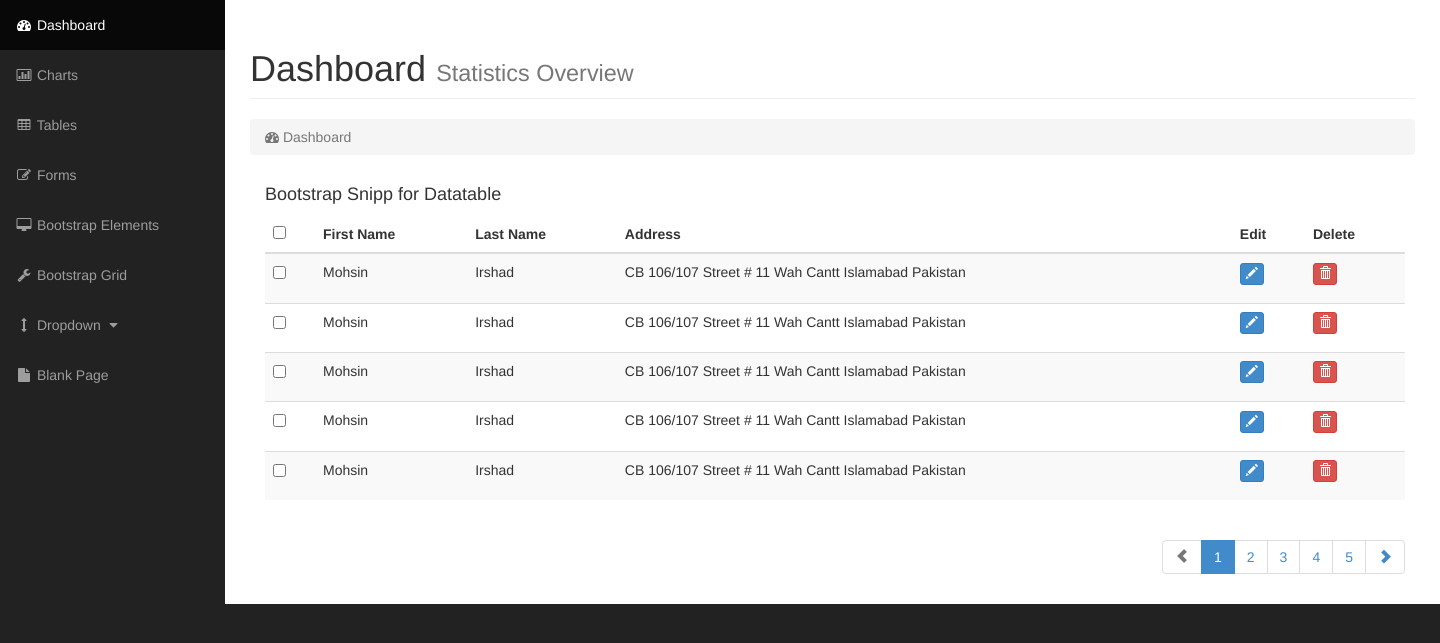
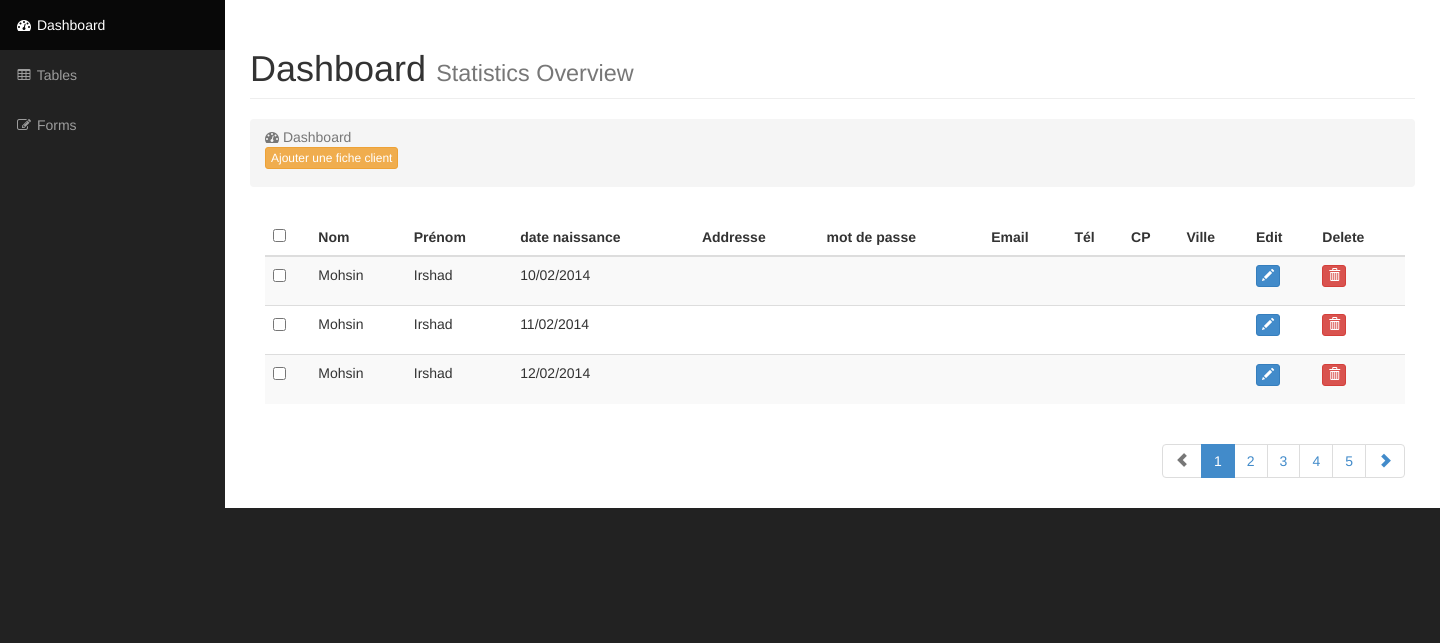
Before and after one commit to doudounet/EPSIMMO, a PHP site: page /Admin/index.php in a window 1440 px wide. Shown: the part 51-694 px from the top of the page. Run offline with PHP 8.4, Linux system fonts and the light colour scheme; grey boxes labelled with a size stand in for pictures from a placeholder-image service; some libraries are stand-ins or nearby versions.

Commit message:
Modification ->  Admin/index.php

```diff
--- a/Admin/index.php
+++ b/Admin/index.php
@@ -149,7 +149,7 @@
                         </li>
                         <li class="divider"></li>
                         <li>
-                            <a href="#"><i class="fa fa-fw fa-power-off"></i> Log Out</a>
+                            <a href="../logout.php"><i class="fa fa-fw fa-power-off"></i> Log Out</a>
                         </li>
                     </ul>
                 </li>
@@ -161,33 +161,10 @@
                         <a href="index.html"><i class="fa fa-fw fa-dashboard"></i> Dashboard</a>
                     </li>
                     <li>
-                        <a href="charts.html"><i class="fa fa-fw fa-bar-chart-o"></i> Charts</a>
+                        <a href="tables.php"><i class="fa fa-fw fa-table"></i> Tables</a>
                     </li>
                     <li>
-                        <a href="tables.html"><i class="fa fa-fw fa-table"></i> Tables</a>
-                    </li>
-                    <li>
-                        <a href="forms.html"><i class="fa fa-fw fa-edit"></i> Forms</a>
-                    </li>
-                    <li>
-                        <a href="bootstrap-elements.html"><i class="fa fa-fw fa-desktop"></i> Bootstrap Elements</a>
-                    </li>
-                    <li>
-                        <a href="bootstrap-grid.html"><i class="fa fa-fw fa-wrench"></i> Bootstrap Grid</a>
-                    </li>
-                    <li>
-                        <a href="javascript:;" data-toggle="collapse" data-target="#demo"><i class="fa fa-fw fa-arrows-v"></i> Dropdown <i class="fa fa-fw fa-caret-down"></i></a>
-                        <ul id="demo" class="collapse">
-                            <li>
-                                <a href="#">Dropdown Item</a>
-                            </li>
-                            <li>
-                                <a href="#">Dropdown Item</a>
-                            </li>
-                        </ul>
-                    </li>
-                    <li>
-                        <a href="blank-page.html"><i class="fa fa-fw fa-file"></i> Blank Page</a>
+                        <a href="forms.php"><i class="fa fa-fw fa-edit"></i> Forms</a>
                     </li>
                 </ul>
             </div>
@@ -208,6 +185,9 @@
                             <li class="active">
                                 <i class="fa fa-dashboard"></i> Dashboard
                             </li>
+
+<p><button class="btn btn-warning btn-xs" data-title="create" data-toggle="modal" data-target="#create" data-placement="top" rel="tooltip">Ajouter une fiche client</button></p>
+
                         </ol>
                     </div>
                 </div>
@@ -219,7 +199,7 @@
 
 
         <div class="col-md-12">
-        <h4>Bootstrap Snipp for Datatable</h4>
+        <h4></h4>
         <div class="table-responsive">
 
 
@@ -228,11 +208,20 @@
                    <thead>
 
                    <th><input type="checkbox" id="checkall" /></th>
-                   <th>First Name</th>
-                    <th>Last Name</th>
-                     <th>Address</th>
-                      <th>Edit</th>
-                       <th>Delete</th>
+                   <th>Nom</th>
+                   <th>Prénom</th>
+                   <th>date naissance</th>
+                   <th>Addresse</th>
+                   <th>mot de passe</th>
+                   <th>Email</th>
+                   <th>Tél</th>
+                   <th>CP</th>
+                   <th>Ville</th>
+
+
+
+                    <th>Edit</th>
+                    <th>Delete</th>
                    </thead>
     <tbody>
 
@@ -240,7 +229,13 @@
     <td><input type="checkbox" class="checkthis" /></td>
     <td>Mohsin</td>
     <td>Irshad</td>
-    <td>CB 106/107 Street # 11 Wah Cantt Islamabad Pakistan</td>
+    <td>10/02/2014</td>
+    <td></td>
+    <td></td>
+    <td></td>
+    <td></td>
+    <td></td>
+    <td></td>
     <td><p><button class="btn btn-primary btn-xs" data-title="Edit" data-toggle="modal" data-target="#edit" data-placement="top" rel="tooltip"><span class="glyphicon glyphicon-pencil"></span></button></p></td>
     <td><p><button class="btn btn-danger btn-xs" data-title="Delete" data-toggle="modal" data-target="#delete" data-placement="top" rel="tooltip"><span class="glyphicon glyphicon-trash"></span></button></p></td>
     </tr>
@@ -249,7 +244,13 @@
     <td><input type="checkbox" class="checkthis" /></td>
     <td>Mohsin</td>
     <td>Irshad</td>
-    <td>CB 106/107 Street # 11 Wah Cantt Islamabad Pakistan</td>
+    <td>11/02/2014</td>
+     <td></td>
+    <td></td>
+    <td></td>
+    <td></td>
+    <td></td>
+    <td></td>
     <td><p><button class="btn btn-primary btn-xs" data-title="Edit" data-toggle="modal" data-target="#edit" data-placement="top" rel="tooltip"><span class="glyphicon glyphicon-pencil"></span></button></p></td>
     <td><p><button class="btn btn-danger btn-xs" data-title="Delete" data-toggle="modal" data-target="#delete" data-placement="top" rel="tooltip"><span class="glyphicon glyphicon-trash"></span></button></p></td>
     </tr>
@@ -259,37 +260,16 @@
     <td><input type="checkbox" class="checkthis" /></td>
     <td>Mohsin</td>
     <td>Irshad</td>
-    <td>CB 106/107 Street # 11 Wah Cantt Islamabad Pakistan</td>
+    <td>12/02/2014</td>
+    <td></td>
+    <td></td>
+    <td></td>
+    <td></td>
+    <td></td>
+    <td></td>
     <td><p><button class="btn btn-primary btn-xs" data-title="Edit" data-toggle="modal" data-target="#edit" data-placement="top" rel="tooltip"><span class="glyphicon glyphicon-pencil"></span></button></p></td>
     <td><p><button class="btn btn-danger btn-xs" data-title="Delete" data-toggle="modal" data-target="#delete" data-placement="top" rel="tooltip"><span class="glyphicon glyphicon-trash"></span></button></p></td>
     </tr>
-
-
-
-        <tr>
-    <td><input type="checkbox" class="checkthis" /></td>
-    <td>Mohsin</td>
-    <td>Irshad</td>
-    <td>CB 106/107 Street # 11 Wah Cantt Islamabad Pakistan</td>
-    <td><p><button class="btn btn-primary btn-xs" data-title="Edit" data-toggle="modal" data-target="#edit" data-placement="top" rel="tooltip"><span class="glyphicon glyphicon-pencil"></span></button></p></td>
-    <td><p><button class="btn btn-danger btn-xs" data-title="Delete" data-toggle="modal" data-target="#delete" data-placement="top" rel="tooltip"><span class="glyphicon glyphicon-trash"></span></button></p></td>
-    </tr>
-
-
-
-        <tr>
-    <td><input type="checkbox" class="checkthis" /></td>
-    <td>Mohsin</td>
-    <td>Irshad</td>
-    <td>CB 106/107 Street # 11 Wah Cantt Islamabad Pakistan</td>
-    <td><p><button class="btn btn-primary btn-xs" data-title="Edit" data-toggle="modal" data-target="#edit" data-placement="top" rel="tooltip"><span class="glyphicon glyphicon-pencil"></span></button></p></td>
-    <td><p><button class="btn btn-danger btn-xs" data-title="Delete" data-toggle="modal" data-target="#delete" data-placement="top" rel="tooltip"><span class="glyphicon glyphicon-trash"></span></button></p></td>
-    </tr>
-
-
-
-
-
 
     </tbody>
 
@@ -312,6 +292,50 @@
 	</div>
 </div>
 
+<div class="modal fade" id="create" tabindex="-1" role="dialog" aria-labelledby="create" aria-hidden="true">
+      <div class="modal-dialog">
+    <div class="modal-content">
+          <div class="modal-header">
+        <button type="button" class="close" data-dismiss="modal" aria-hidden="true">×</button>
+        <h4 class="modal-title custom_align" id="Heading">Entrer les informations</h4>
+      </div>
+          <div class="modal-body">
+          <div class="form-group">
+        	<input class="form-control " type="text" placeholder="nom" name="nom">
+          </div>
+        <div class="form-group">
+        	<input class="form-control " type="text" placeholder="prenom" name="prenom">
+        </div>
+        <div class="form-group">
+    		<input class="form-control " type="date" placeholder="Date naissance" name="date">
+        </div>
+         <div class="form-group">
+    		<input class="form-control " type="text" placeholder="Adresse" name="adresse">
+        </div>
+        <div class="form-group">
+    		<input class="form-control " type="password" placeholder="mot de passe" name="pass">
+        </div>
+        <div class="form-group">
+    		<input class="form-control " type="email" placeholder="email" name="email">
+        </div>
+         <div class="form-group">
+    		<input class="form-control " type="tel" placeholder="tel" name="tel">
+        </div>
+        <div class="form-group">
+    		<input class="form-control " type="text" placeholder="cp" name="cp">
+        </div>
+         <div class="form-group">
+    		<input class="form-control " type="text" placeholder="ville" name="ville">
+        </div>
+      </div>
+          <div class="modal-footer ">
+        <button type="button" class="btn btn-warning btn-lg" style="width: 100%;"><span class="glyphicon glyphicon-ok-sign"></span>Créer</button>
+      </div>
+        </div>
+    <!-- /.modal-content -->
+  </div>
+      <!-- /.modal-dialog -->
+    </div>
 
 <div class="modal fade" id="edit" tabindex="-1" role="dialog" aria-labelledby="edit" aria-hidden="true">
       <div class="modal-dialog">
```
